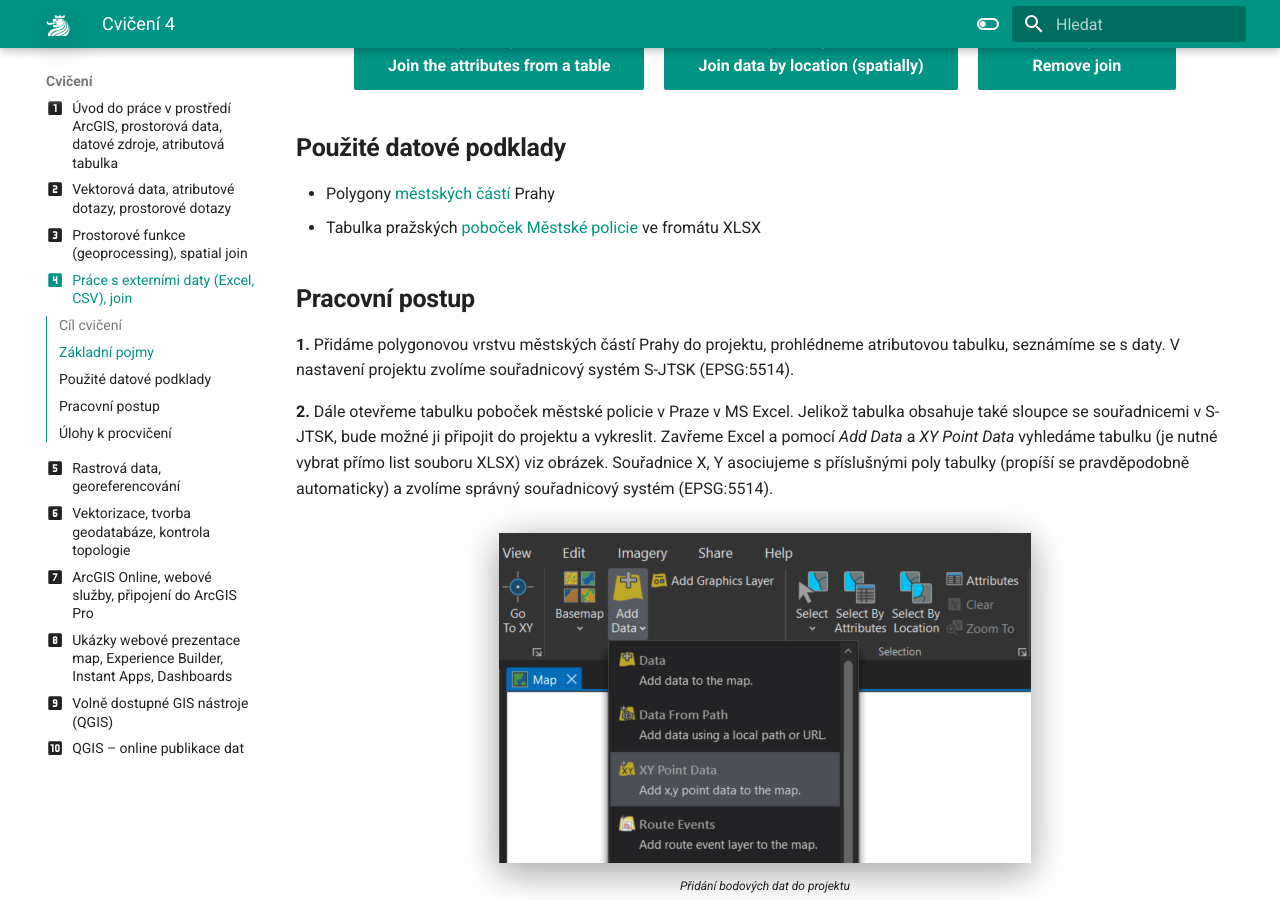
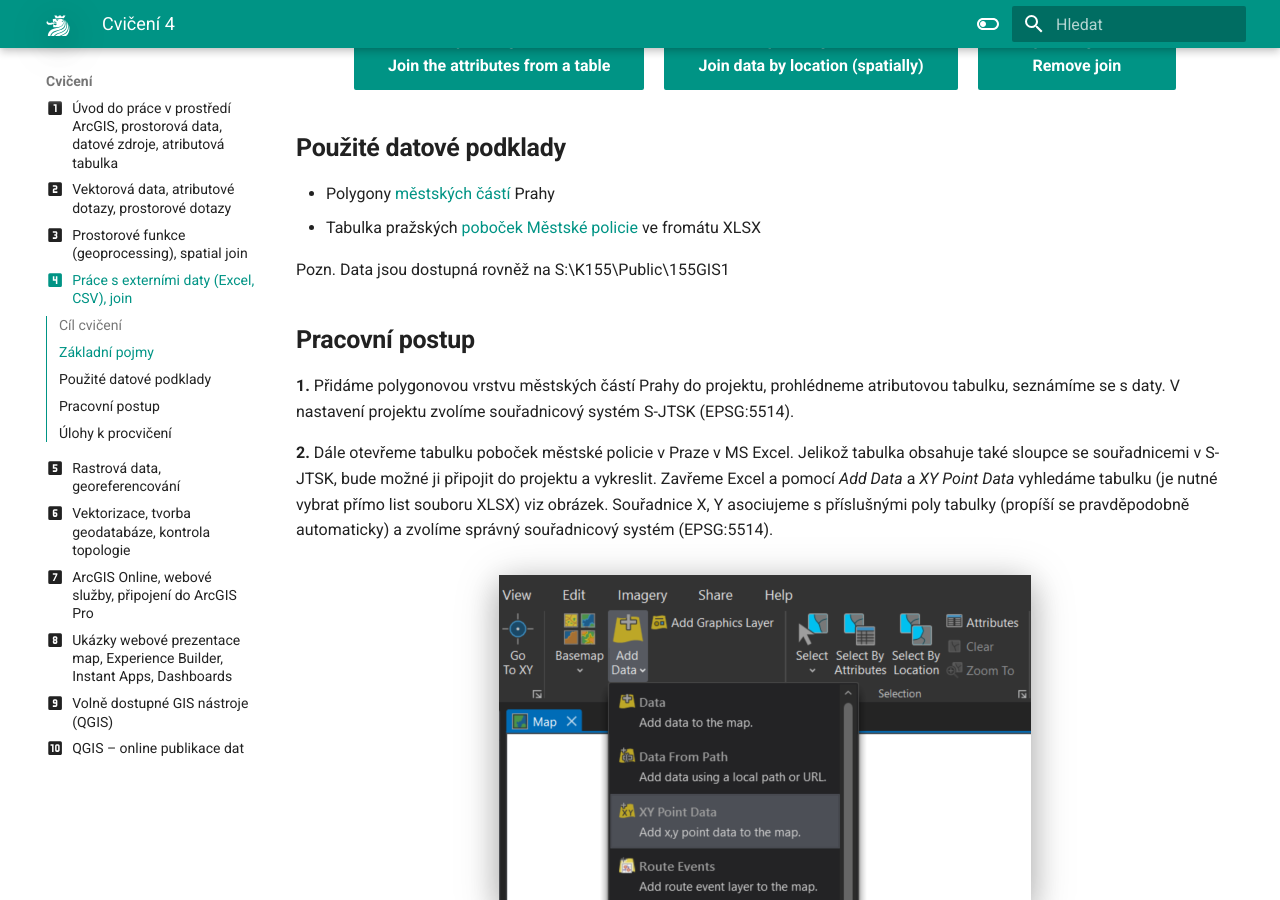
Before and after one commit to k155gis0/gis1, an MkDocs documentation site: the page built from docs/cviceni/cviceni4.md, in a window 1280 px wide and 900 px high, scrolled down 524 px. Built offline with MkDocs 1.6.1 and Material for MkDocs 9.7.7, drawn with Linux system fonts in a browser that asks for light colours.

Commit message:
$cv4 pozn

```diff
--- a/docs/cviceni/cviceni4.md
+++ b/docs/cviceni/cviceni4.md
@@ -23,6 +23,8 @@ Prostřednictvím společného pole (klíče) lze přiřadit záznamy v jedné t
 
 - Polygony [městských částí](../assets/cviceni4/MESTSKECASTI.zip) Prahy
 - Tabulka pražských [poboček Městské policie](../assets/cviceni4/objekty_MPP.xlsx) ve fromátu XLSX
+
+Pozn. Data jsou dostupná rovněž na S:\K155\Public\155GIS1
 
 ## Pracovní postup
 
```
